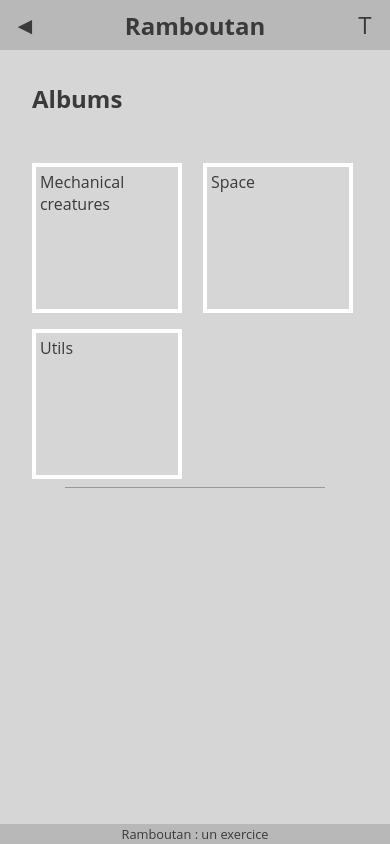
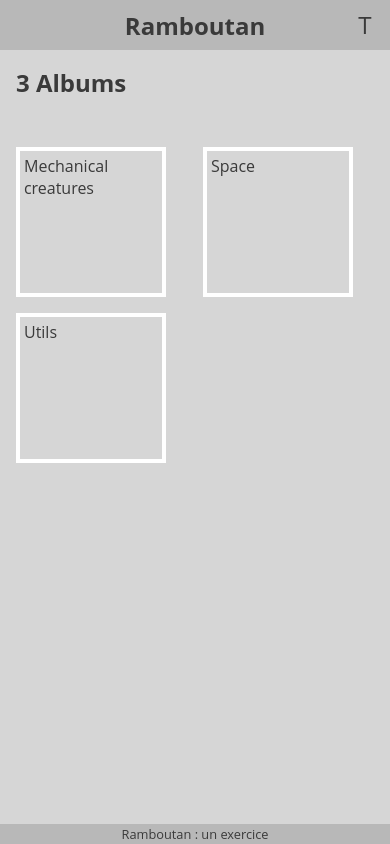
Before and after one commit to PierreMatterne/ramboutan, a website: page src/index.html in a window 390 px wide. Drawn offline with nearby package versions, Linux system fonts and the light colour scheme; files that its build step writes are made by us from their sources; files whose address does not match are found by name.

Commit message:
Better rendering on mobile + added some META tags.

```diff
--- a/src/css/scss/_header.scss
+++ b/src/css/scss/_header.scss
@@ -2,6 +2,7 @@ header {
 	position: fixed;
 	height:$headerHeight;
 	width:100%;
+	z-index:100;
 }
 
 header, footer {
--- a/src/css/scss/_layout.scss
+++ b/src/css/scss/_layout.scss
@@ -7,7 +7,7 @@
 
 main {
 
-padding: 2em;
+	padding: 1em;
 
 	&.themeExtraLight {
 		background: $mainThemeExtraLight_bg;
--- a/src/css/scss/_temp.scss
+++ b/src/css/scss/_temp.scss
@@ -24,10 +24,10 @@
 // TRANSITION slide-fade for VUE
 
 .slide-fade-enter-active {
-	transition: all .3s ease;
+	transition: all .3s ease-in-out;
 }
 .slide-fade-leave-active {
-	transition: all .8s cubic-bezier(1.0, 0.5, 0.8, 1.0);
+	transition: all .3s ease-in-out;
 }
 .slide-fade-enter, .slide-fade-leave-to
 {
--- a/src/includes/inc.header.html
+++ b/src/includes/inc.header.html
@@ -1,7 +1,8 @@
 
 <header v-bind:class="currentTheme">
-
-	<div id="backButton" v-on:click="getBackToAlbums">◄</div>
+	<transition name="slide-fade">
+		<div id="backButton" v-on:click="getBackToAlbums" v-show="currentPage === 'pagePhotos'">◄</div>
+	</transition>
 	<h1 id="title">Ramboutan</h1>
 
 
@@ -9,7 +10,6 @@
 	<div id="themeButton" v-on:click="openModalTheme()">
 
 		T
-
 
 		<transition name="slide-fade">
 			<div id="modalTheme" v-show="modalThemeOpened===true">
@@ -22,7 +22,6 @@
 			</div>
 		</transition>
 
-
 	</div>
 
 
--- a/src/includes/inc.start.html
+++ b/src/includes/inc.start.html
@@ -1,11 +1,16 @@
 <!DOCTYPE html>
+
 <html lang="en">
+
 <head>
 	<meta charset="UTF-8">
-	<!-- AJOUTER ICI LES METAS -->
-	<title>TITRE</title>
+	<meta name="description" content="Exercice de création d'une interface de gestion d'image." />
+	<meta name="author" content="Pierre Matterne">
+	<meta name="viewport" content="width=device-width, initial-scale=1.0">
+	<title>Ramboutan</title>
 	<link rel="stylesheet" href="./css/style.css">
 	<script src="js/data.min.js"></script>
 	<script src="js/vendors/vue.min.js"></script>
 </head>
+
 <body>
--- a/src/index.html
+++ b/src/index.html
@@ -4,8 +4,8 @@
 	<main v-bind:class="currentTheme">
 		<!-- ========================================== -->
 
-		<div id="pageAlbum" v-if="currentPage === 'albums'">
-			<h2>Albums</h2>
+		<div id="pageAlbum" v-if="currentPage === 'pageAlbums'">
+			<h2>{{nbrAlbums}} Albums</h2>
 			<div id="albumsList">
 				<div v-for="album in albums" class="album" v-on:click="openAlbum(album.name)">
 					{{album.name}}
@@ -13,7 +13,7 @@
 			</div>
 		</div>
 
-		<div id="pagePhotos" v-if="currentPage === 'photos'">
+		<div id="pagePhotos" v-if="currentPage === 'pagePhotos'">
 			<h2>Album : {{currentAlbum}}</h2>
 			<div id="albumContent">
 				<div class="photo" v-for="(photo, index) in photos" v-if="photo.inAlbum === currentAlbum" v-on:click="openPhoto(photo.id)" v-bind:style="{ 'background': 'url( medias/' + photo.filename + ') no-repeat center','background-size': 'cover' }">
@@ -21,8 +21,6 @@
 				</div>
 			</div>
 		</div>
-
-		<hr>
 
 		<div id="mask" v-on:click="unMask">
 			<div id="photoDisplay" v-bind:style="getBackground"></div>
--- a/src/js/main.js
+++ b/src/js/main.js
@@ -1,13 +1,4 @@
 /* jshint esversion: 6 */
-
-
-// COMPONENTS
-/*
-Vue.component('name-of-it',{
-	props: ['todo'],
-	template: '<li>Loriste {{todo.text}}</li>'
-});
-*/
 
 
 
@@ -16,7 +7,7 @@ var app = new Vue({
 	el: '#app',
 	data: {
 		message: 'You loaded this page on ' + new Date().toLocaleString(),
-		currentPage : "albums",
+		currentPage : "pageAlbums",
 		currentAlbum : "xyz",
 		maskActive : false,
 		currentPhotoUrl : '',
@@ -36,12 +27,12 @@ var app = new Vue({
 		},
 
 		openAlbum : function(aName){
-			this.currentPage = "photos";
+			this.currentPage = "pagePhotos";
 			this.currentAlbum = aName;
 		},
 
 		getBackToAlbums : function(){
-			this.currentPage = "albums";
+			this.currentPage = "pageAlbums";
 		},
 
 		openPhoto : function(anId){
@@ -63,6 +54,9 @@ var app = new Vue({
 	computed: {
 		getBackground(){
 			return 'background: url('+this.currentPhotoUrl+') no-repeat center/contain;';
+		},
+		nbrAlbums(){
+			return this.albums.length;
 		}
 	}
 
```
Also changed, not shown: dist/css/style.css, dist/index.html, dist/js/main.min.js.
